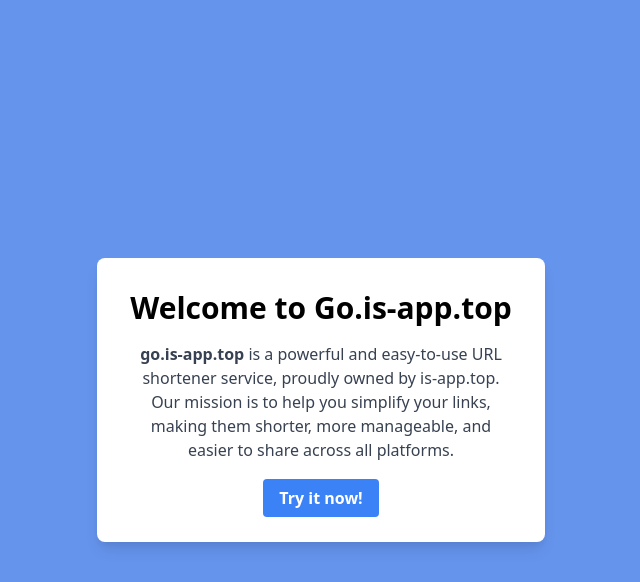
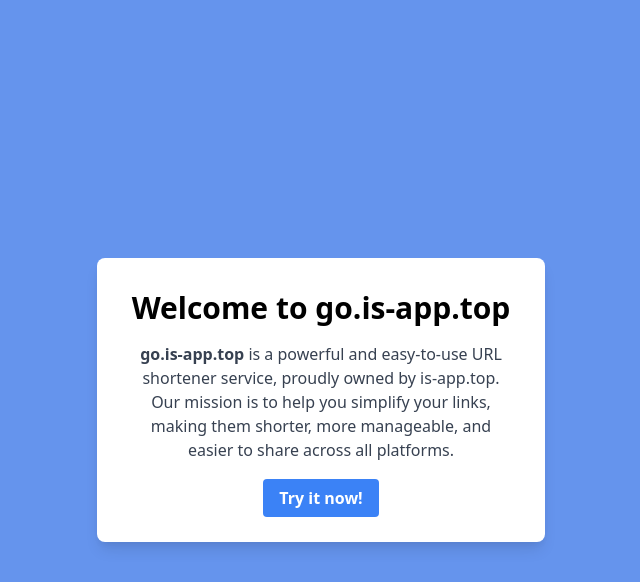
Before and after one commit to willi-felix/mira, a Flask app: page / in a window 1280 px wide. Shown: the top 582 px of the page, without its empty margins (319-959 px from the left). Run offline with Flask 3, Linux system fonts and the light colour scheme.

Commit message:
Update index.html

```diff
--- a/templates/index.html
+++ b/templates/index.html
@@ -8,7 +8,7 @@
 </head>
 <body class="container flex items-center justify-center min-h-screen">
     <div class="bg-white p-8 rounded-lg shadow-lg max-w-md text-center">
-        <h1 class="text-3xl font-bold mb-4">Welcome to Go.is-app.top</h1>
+        <h1 class="text-3xl font-bold mb-4">Welcome to go.is-app.top</h1>
         <p class="text-gray-700 mb-6">
             <strong>go.is-app.top</strong> is a powerful and easy-to-use URL shortener service, proudly owned by is-app.top. Our mission is to help you simplify your links, making them shorter, more manageable, and easier to share across all platforms.
         </p>
```
